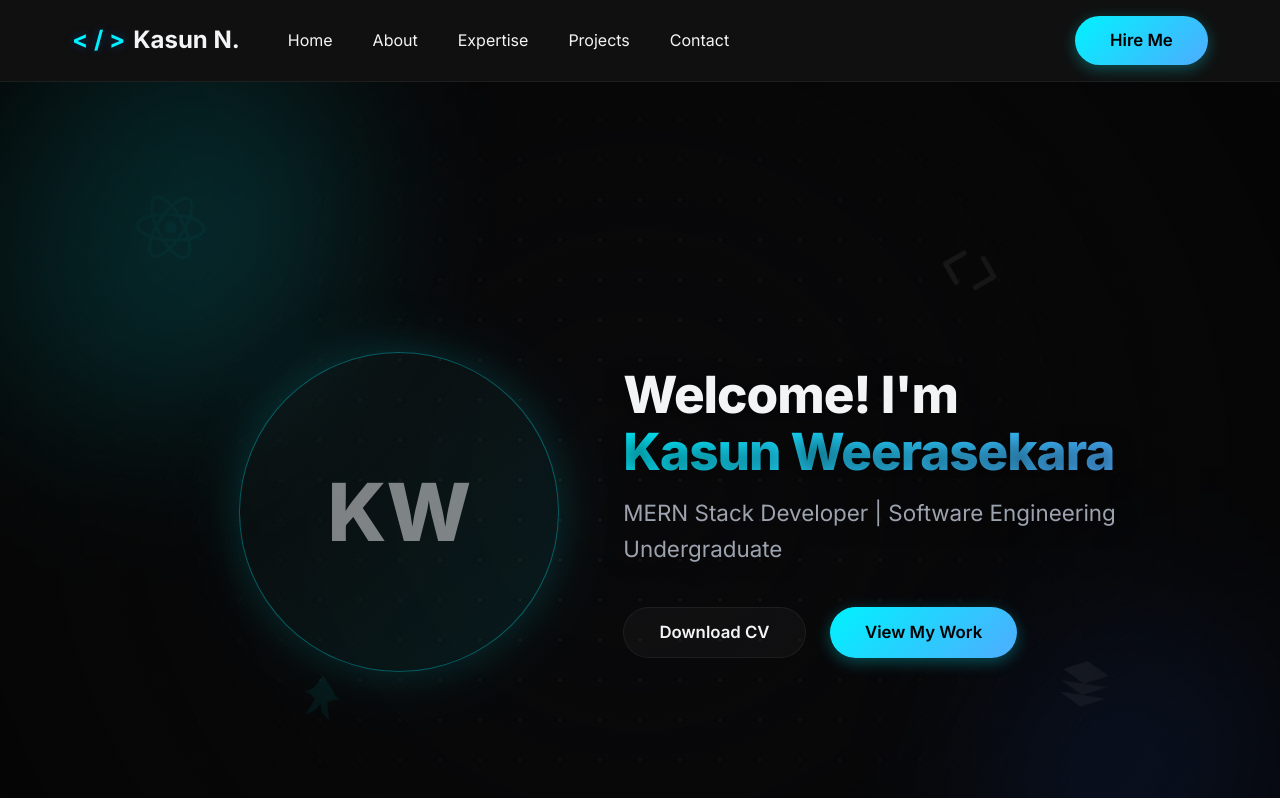
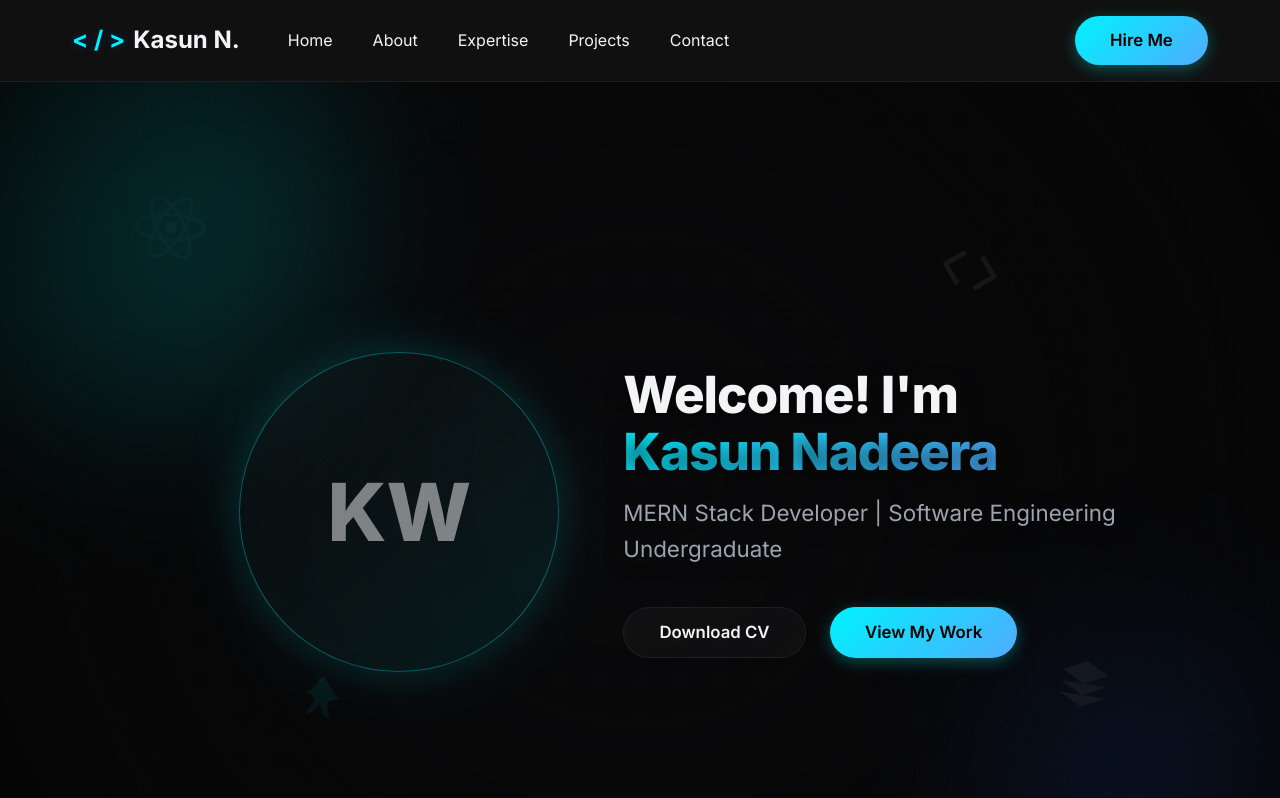
Before and after one commit to nadeera-se22018/mern-portfolio, a React app in the folder frontend/: page / in a window 1280 px wide. Shown: the top 798 px of the page. Built offline with nearby package versions, Linux system fonts and the light colour scheme; the HTML template or start-up script is replaced by a standard one.

Commit message:
feat: implement initial frontend components including Hero, AboutMe, and Footer sections

```diff
--- a/frontend/src/components/Hero.jsx
+++ b/frontend/src/components/Hero.jsx
@@ -43,7 +43,7 @@ const Hero = () => {
                 </div>
                 <div className="hero-content animate-fade-in delay-1">
                     <h1 className="hero-title">
-                        Welcome! I'm <br /><span className="gradient-text">Kasun Weerasekara</span>
+                        Welcome! I'm <br /><span className="gradient-text">Kasun Nadeera</span>
                     </h1>
                     <h2 className="hero-subtitle">
                         MERN Stack Developer | Software Engineering Undergraduate
```
